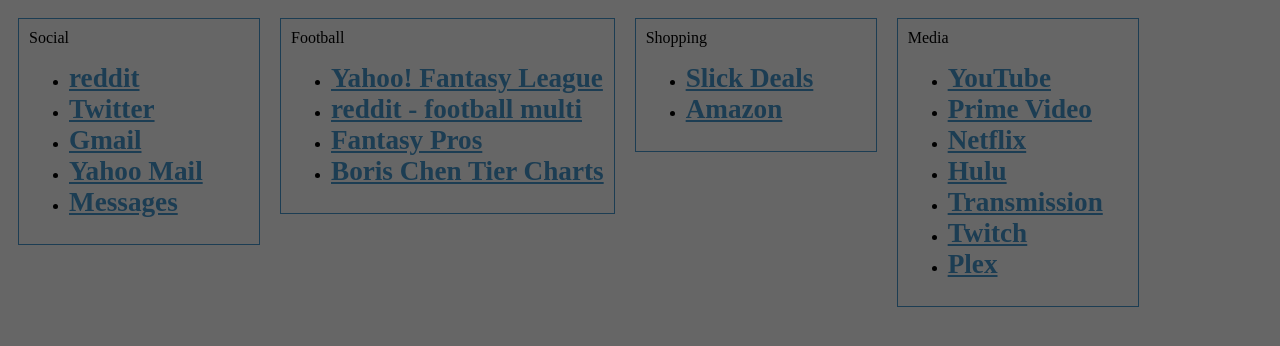
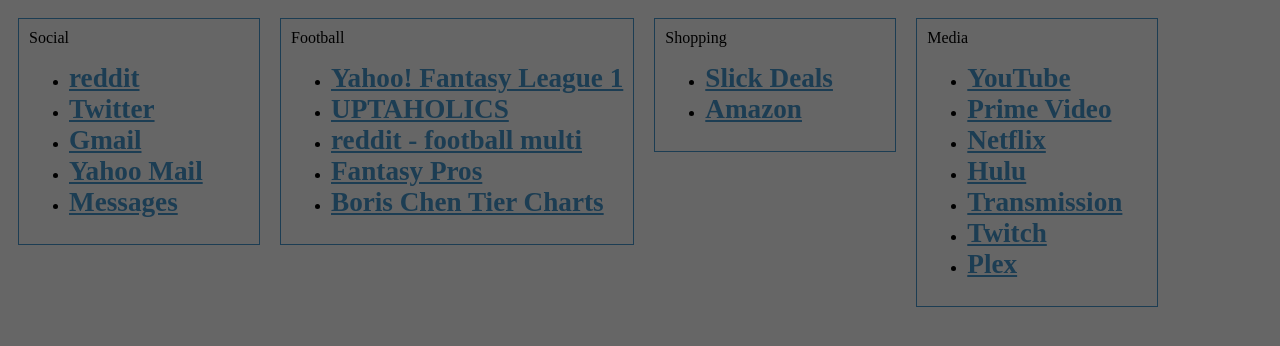
Before and after one commit to mattlokk/Homepage, a plain HTML site: page Index.html in a window 1280 px wide. Drawn offline with Linux system fonts and the light colour scheme.

Commit message:
updated yahoo leagues

```diff
--- a/Index.html
+++ b/Index.html
@@ -104,7 +104,10 @@
         <br />
         <ul>
           <li>
-            <a href="https://football.fantasysports.yahoo.com/f1/335840" target="_blank">Yahoo! Fantasy League</a>
+            <a href="https://football.fantasysports.yahoo.com/f1/12329" target="_blank">Yahoo! Fantasy League 1</a>
+          </li>
+          <li>
+            <a href="https://football.fantasysports.yahoo.com/f1/929045" target="_blank">UPTAHOLICS</a>
           </li>
           <li>
             <a href="https://www.reddit.com/r/Seahawks+fantasyfootball+nfl/" target="_blank">reddit - football multi</a>
```
